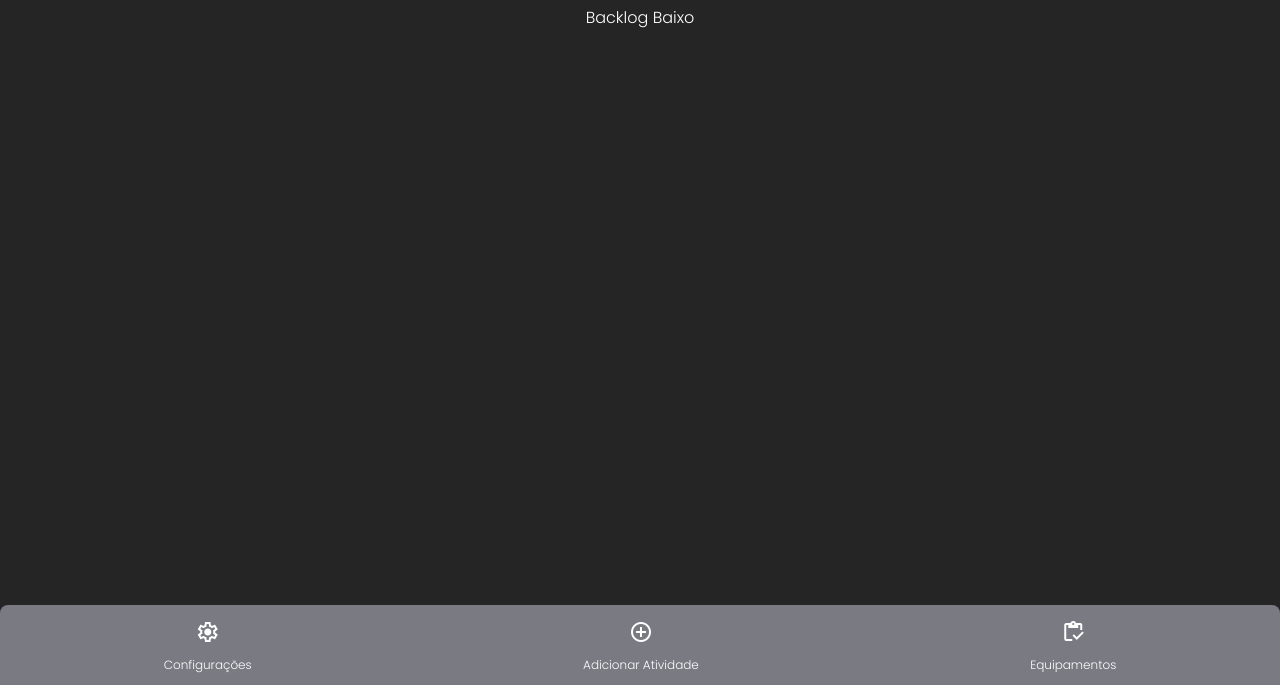
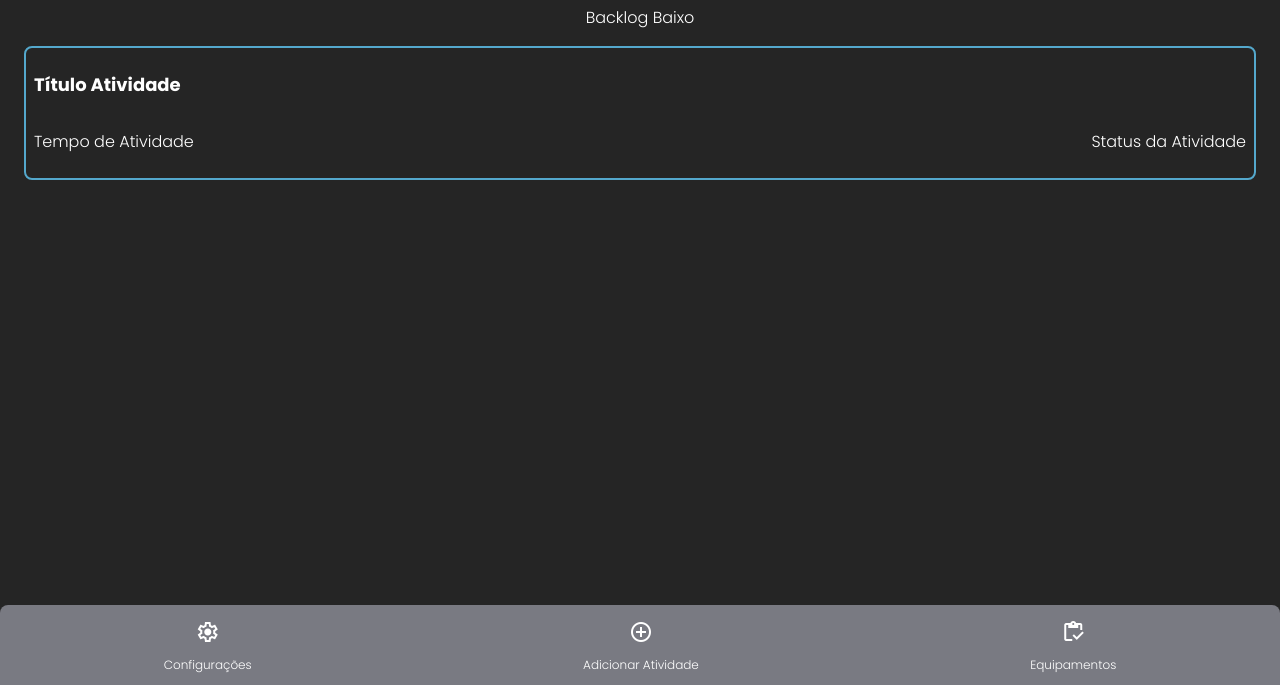
Before and after one commit to arthurvenancio/app_gerenciador, a plain HTML site: page HTML/index.html in a window 1280 px wide. Shown: the part 115-800 px from the top of the page. Drawn offline with nearby package versions, Linux system fonts and the light colour scheme.

Commit message:
Layout inicial concluido

```diff
--- a/CSS/index-style.css
+++ b/CSS/index-style.css
@@ -88,7 +88,26 @@ main{
 
 .scroll_atividades{
     display: flex;
+    flex-direction: column;
     gap: 1em;
+}
+.atividade{
+    border: 2px solid var(--azul-claro);
+    border-radius: var(--curvatura-canto);
+
+    padding: 0.5em;
+
+    text-decoration: none;
+    color: var(--branco);
+}
+
+.atividade h2{
+    font-size: var(--botão);
+}
+
+.atividade_status{
+    display: flex;
+    justify-content: space-between;
 }
 
 
--- a/HTML/index.html
+++ b/HTML/index.html
@@ -22,7 +22,13 @@ logout
 
         </div>
         <div class="scroll_atividades">
-            <a href="#" class="atividade"></a>
+            <a href="#" class="atividade">
+                <h2>Título Atividade</h2>
+                <div class="atividade_status">
+                    <p>Tempo de Atividade</p>
+                    <p>Status da Atividade</p>
+                </div>
+            </a>
         </div>
     </main>
     <footer>
```
